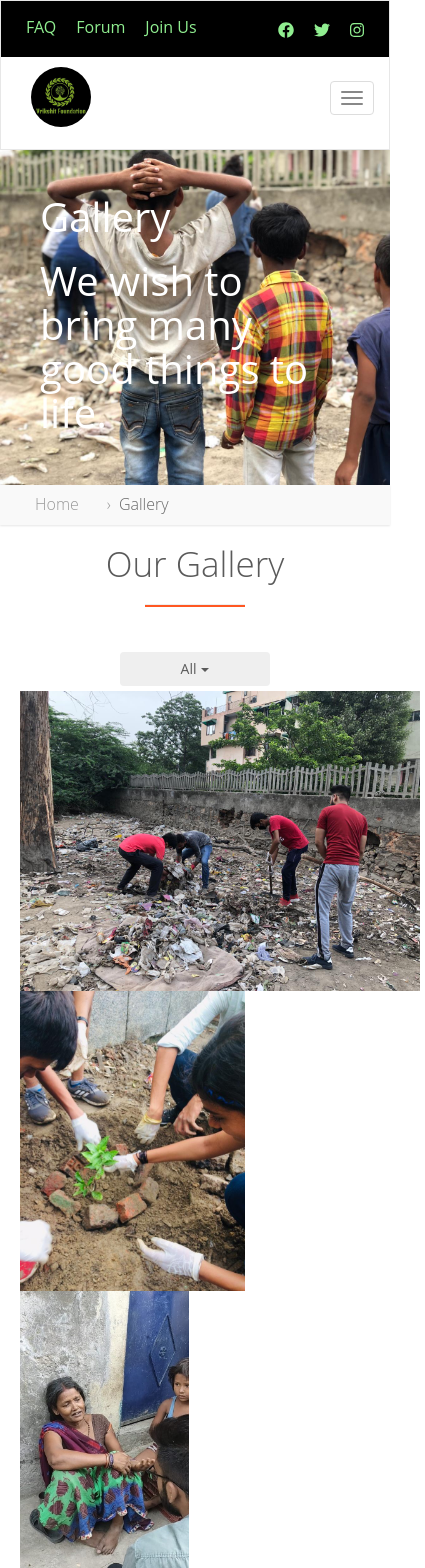
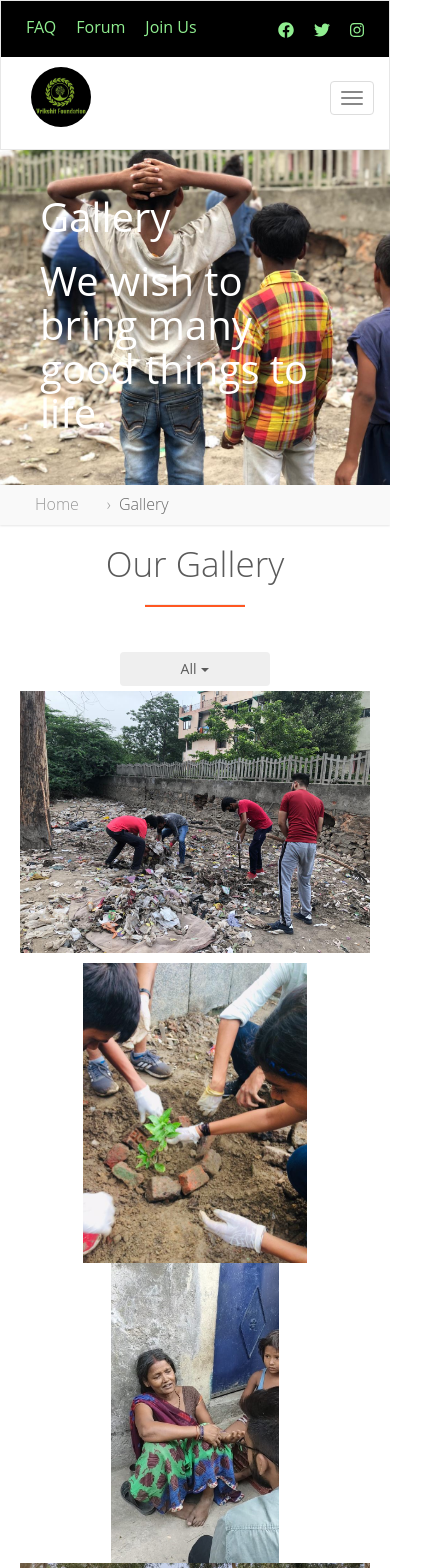
Before and after one commit to shankarsingh482/Vrikshit-Foundation, a React (Create React App) app in the folder frontend/: page /gallery in a window 390 px wide. Shown: the top 1568 px of the page, 425 px wide, since content can reach past the window. Built offline with nearby package versions, Linux system fonts and the light colour scheme.

Commit message:
fixed images size and alignment for mobile

```diff
--- a/frontend/src/components/Pages/Gallery/Gallery.css
+++ b/frontend/src/components/Pages/Gallery/Gallery.css
@@ -164,19 +164,23 @@ img.hover-shadow {
 
 .commonImage {
   max-height: 300px;
+  max-width: 100%;
 }
 
 .singleImg {
-  float: left;
   max-height: 300px;
   max-width: 100%;
   padding: 5px;
+
 }
 
 .imageContainer {
-  display: table;
-  overflow-x: hidden;
+  display: flex;
+  justify-content: center;
+  flex-wrap: wrap;
+  max-width: 100%;
 }
+scrol
 
 .imageContainer img:hover {
   opacity: 0.7;
```
